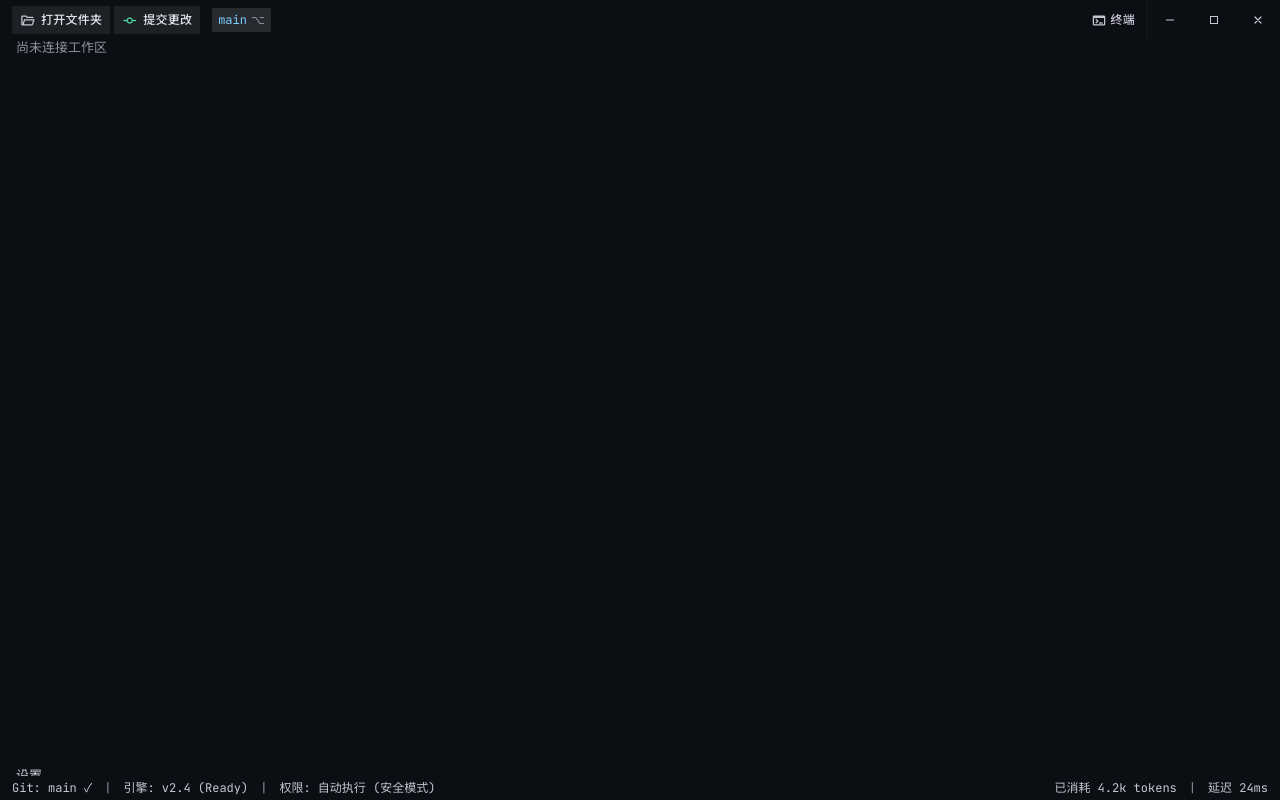
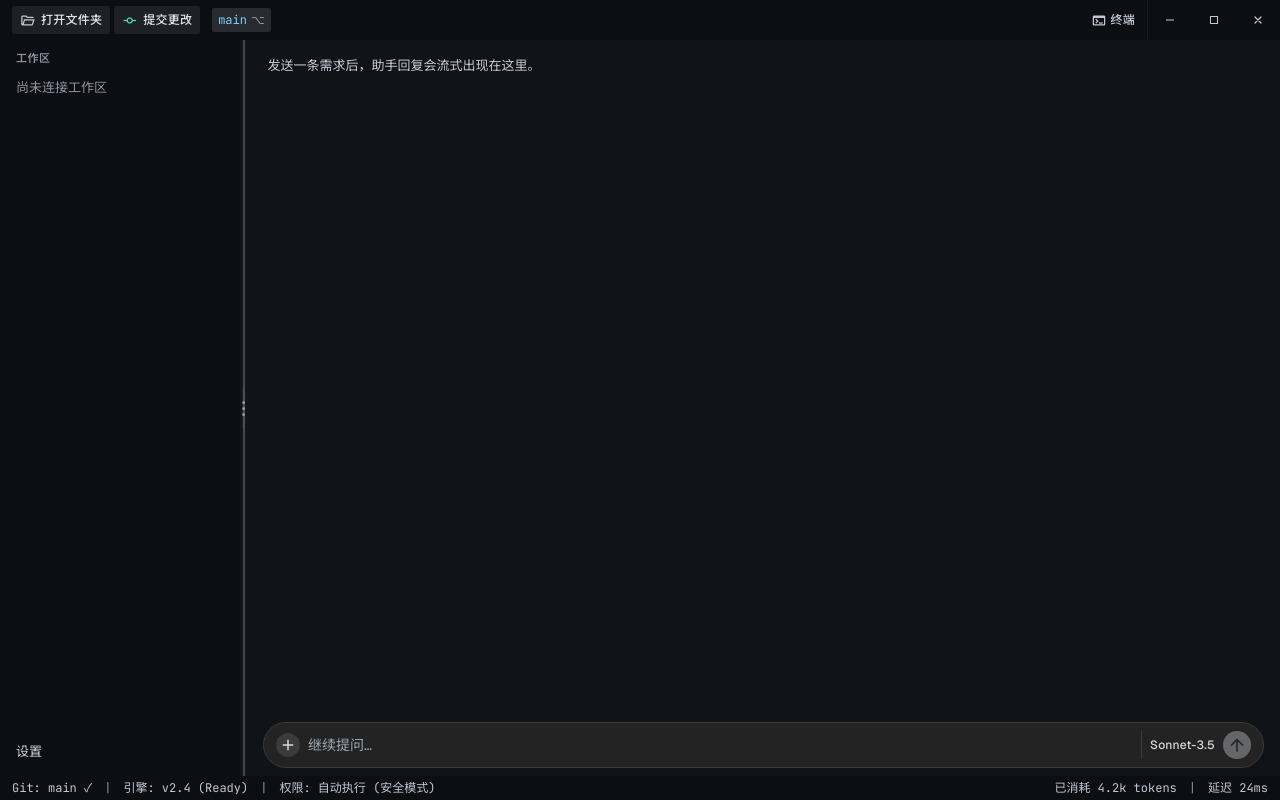
Before and after one commit to huntercodespace/agent-repo, a React (Vite) app in the folder my-coding-agent/: page / in a window 1280 px wide. Built offline with nearby package versions, Linux system fonts and the light colour scheme.

Commit message:
fix: 优化样式

```diff
--- a/my-coding-agent/src/App.tsx
+++ b/my-coding-agent/src/App.tsx
@@ -1,8 +1,7 @@
 import { useEffect, useState } from "react";
-import { Sidebar } from "./components/Sidebar";
+import { MainShellLayout } from "./components/MainShellLayout";
 import { StatusBar } from "./components/StatusBar";
 import { TitleBar } from "./components/TitleBar";
-import { TerminalPanel } from "./components/TerminalPanel";
 import { BranchCanvas } from "./pages/BranchCanvas";
 import { BranchSwitcher } from "./pages/BranchSwitcher";
 import { CredentialsFrame } from "./pages/CredentialsFrame";
@@ -32,11 +31,11 @@
   };
 }
 
-function shellFor(route: Route): { pad: string; side: string; bar: "workspace" | "branch" | "engine" | "none" } {
-  if (route === "engine") return { pad: "pb-12", side: "bottom-12", bar: "engine" };
-  if (route === "status") return { pad: "pb-0", side: "bottom-0", bar: "none" };
-  if (route === "branch") return { pad: "pb-6", side: "bottom-6", bar: "branch" };
-  return { pad: "pb-6", side: "bottom-6", bar: "workspace" };
+function shellFor(route: Route): { pad: string; bar: "workspace" | "branch" | "engine" | "none" } {
+  if (route === "engine") return { pad: "pb-12", bar: "engine" };
+  if (route === "status") return { pad: "pb-0", bar: "none" };
+  if (route === "branch") return { pad: "pb-6", bar: "branch" };
+  return { pad: "pb-6", bar: "workspace" };
 }
 
 export default function App() {
@@ -105,15 +104,16 @@
   return (
     <div className="h-screen overflow-hidden bg-surface font-body-md text-body-md text-on-surface antialiased">
       <TitleBar showTerminal={route === "diff" || route === "workspace"} />
-      <Sidebar route={route === "branch" ? underlay : route} bottomClass={shell.side} />
-      <div className={`h-full min-h-0 pl-60 pt-10 ${shell.pad}`}>
-        <div className="flex h-full min-h-0 min-w-0">
-          <div className="min-h-0 min-w-0 flex-1">{page}</div>
-          {terminalOpen && (route === "workspace" || route === "diff") ? (
-            <TerminalPanel cwd={rpc.status.cwd} onClose={() => setTerminalOpen(false)} />
-          ) : null}
-        </div>
-      </div>
+      <MainShellLayout
+        route={route}
+        underlayRoute={underlay}
+        contentPadClass={shell.pad}
+        showTerminal={terminalOpen && (route === "workspace" || route === "diff")}
+        terminalCwd={rpc.status.cwd}
+        onCloseTerminal={() => setTerminalOpen(false)}
+      >
+        {page}
+      </MainShellLayout>
       {shell.bar === "none" ? null : (
         <StatusBar
           variant={shell.bar}
--- a/my-coding-agent/src/components/GitChangeFileRow.tsx
+++ b/my-coding-agent/src/components/GitChangeFileRow.tsx
@@ -8,10 +8,6 @@
   if (file.index === "A") return "新增";
   if (file.index === "R" || file.worktree === "R") return "重命名";
   return "已修改";
-}
-
-function statusLine(file: GitFile) {
-  return `${fileLabel(file)}${file.staged ? " · 已暂存" : ""}${file.staged && file.worktree !== " " ? " · 还有未暂存改动" : ""}`;
 }
 
 export interface GitChangeFileRowProps {
@@ -51,7 +47,7 @@
           {file.path}
         </span>
         <span className="block min-h-4 truncate font-label-xs text-label-xs leading-4 text-on-surface-variant">
-          {statusLine(file)}
+          {fileLabel(file)}
         </span>
       </button>
       <div className="flex h-8 w-7 shrink-0 items-center justify-center">
--- a/my-coding-agent/src/components/ui/StageCheckbox.tsx
+++ b/my-coding-agent/src/components/ui/StageCheckbox.tsx
@@ -21,11 +21,11 @@
       />
       <span
         aria-hidden
-        className={`pointer-events-none absolute inset-0 rounded-[4px] border shadow-[inset_0_1px_0_rgba(255,255,255,0.06)] transition-[border-color,background-color,box-shadow] duration-100 ${
+        className={`pointer-events-none absolute inset-0 rounded-[4px] border shadow-[inset_0_1px_0_rgba(255,255,255,0.06)] ${
           checked
             ? "border-primary/90 bg-primary-container shadow-[0_0_0_1px_rgba(127,133,249,0.45),inset_0_1px_0_rgba(255,255,255,0.12)]"
             : "border-white/28 bg-surface-container-high peer-hover:border-white/45"
-        } peer-focus-visible:ring-2 peer-focus-visible:ring-primary/45 peer-focus-visible:ring-offset-1 peer-focus-visible:ring-offset-surface-container-lowest peer-disabled:border-white/20 peer-disabled:bg-surface-container`}
+        } peer-focus-visible:outline peer-focus-visible:outline-1 peer-focus-visible:outline-primary/50 peer-disabled:border-white/20 peer-disabled:bg-surface-container`}
       />
       <Icon
         name="check"
```
Also changed, not shown: my-coding-agent/src/pages/DiffPage.tsx (+32 -32 lines).
